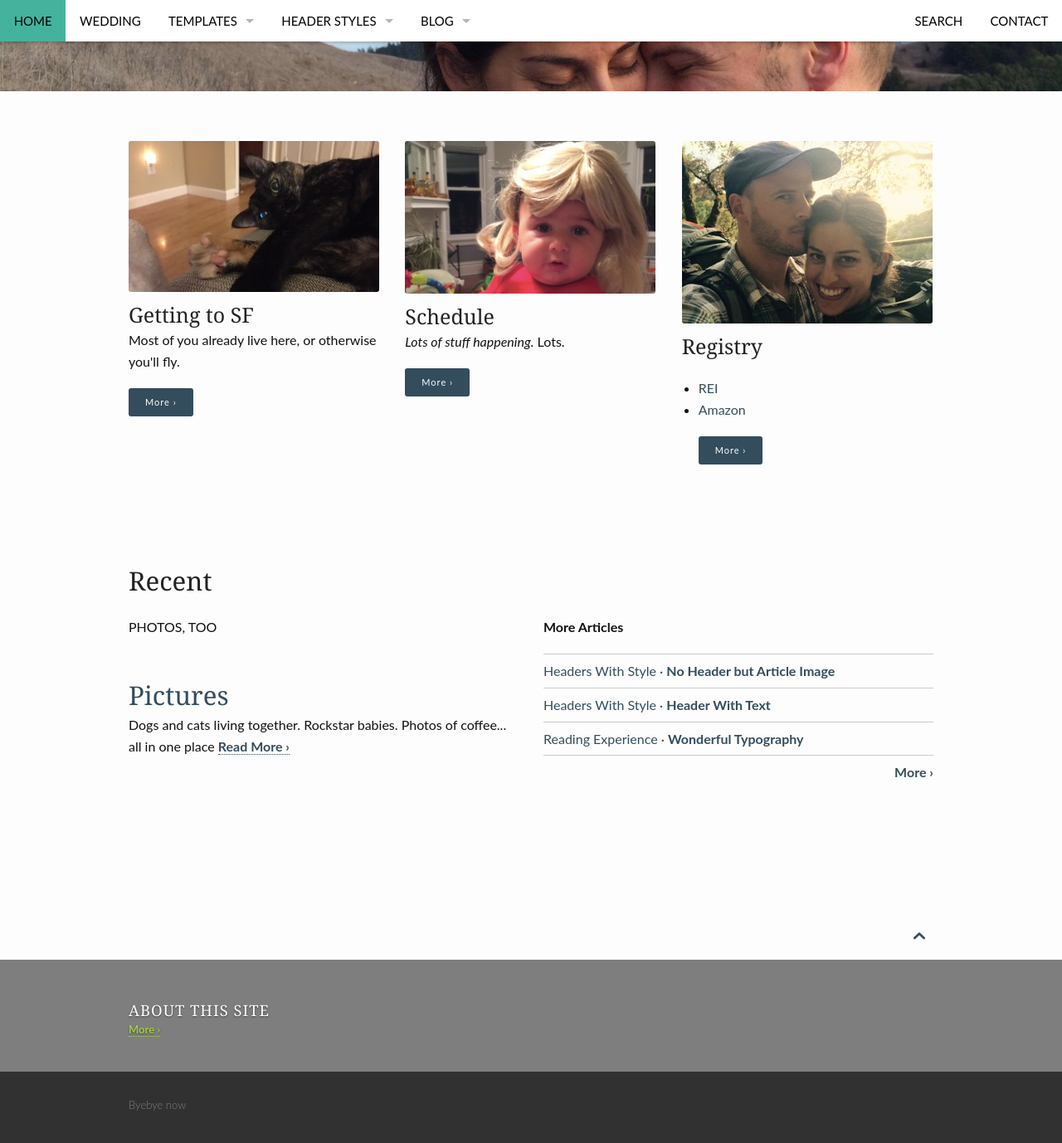
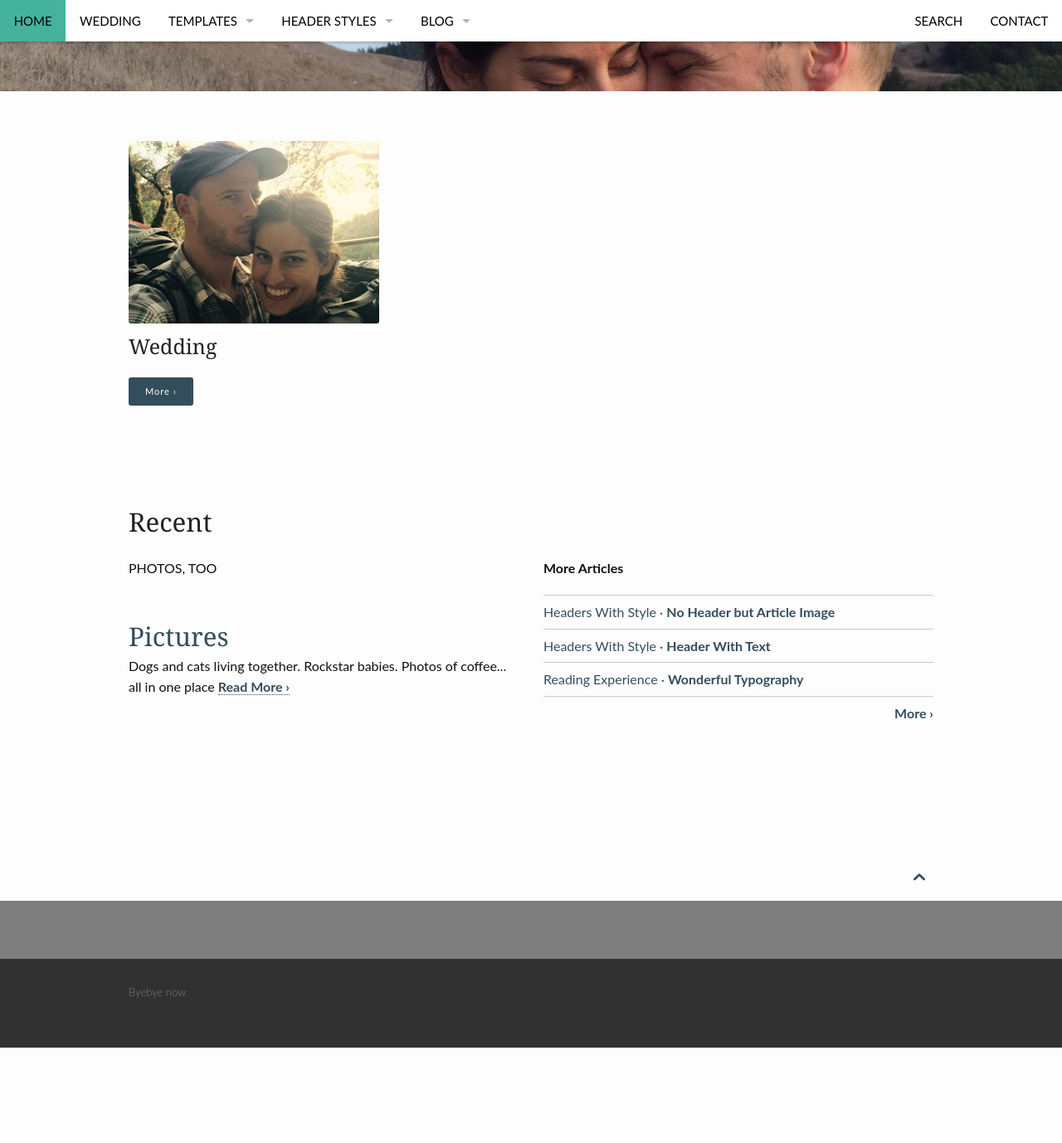
Before and after one commit to markjeffreymiller/gooddecisions.me, a Jekyll site: the page built from index.md, in a window 1280 px wide and 1400 px high, scrolled down 250 px. Shown: the top 1378 px of the window at 83% size. Built offline with Jekyll 4.4.1, drawn with Linux system fonts in a browser that asks for light colours; after the commit the page ends 1513 px from its top, so only the background shows below that.

Commit message:
minor fixes for homepage

```diff
--- a/_includes/footer.html
+++ b/_includes/footer.html
@@ -9,12 +9,11 @@
       <div id="footer">
         <div class="row">
           <div class="medium-6 large-5 columns">
-            <h5 class="shadow-black">{{ site.data.language.info_website }}</h5>
-
+            <!-- <h5 class="shadow-black">{{ site.data.language.info_website }}</h5>
             <p class="shadow-black">
               {{ site.description }}
               <a href="{{ site.url }}/info/">{{ site.data.language.more }}</a>
-            </p>
+            </p> -->
           </div><!-- /.large-6.columns -->
 
 
--- a/index.md
+++ b/index.md
@@ -10,21 +10,18 @@ header:
    # caption: "It's Road Trip"
    image_fullwidth: "ms/loveSplash.jpg"
 widget-1:
-    title: "Getting to SF"
-    url: '/fixme'
-    text: "Most of you already live here, or otherwise you'll fly."
-    image: ms/luCrazy302x182.jpg
-widget-2:
-    title: "Schedule"
-    url: '/fixme'
-    text: '<em>Lots of stuff happening.</em> Lots.<br>'
-    # video: '<a href="#" data-reveal-id="videoModal"><img src="http://phlow.github.io/feeling-responsive/images/start-video-feeling-responsive-302x182.jpg" width="302" height="182" alt=""></a>'
-    image: ms/enzo302x182.jpg
-widget-3:
-    title: "Registry"
-    url: 'fixme'
-    text: '<ul><li><a href="https://rei.com">REI</a><li><a href="http://www.amazon.com/registry/wedding/18PJAUXQVGHSJ">Amazon</a>'
+    title: "Wedding"
+    url: 'wedding'
+    text: ""
     image: ms/castlerock302x220.jpg
+#widget-2:
+#    title: "Other"
+#    text: '<em>Lots of stuff happening.</em> Lots.<br>'
+#    image: ms/enzo302x182.jpg
+#widget-3:
+#    title: "and more"
+#    text: '<ul><li><a href="https://rei.com">REI</a><li><a href="http://www.amazon.com/registry/wedding/18PJAUXQVGHSJ">Amazon</a>'
+#    image: ms/castlerock302x220.jpg
 ---
 
 
```
Also changed, not shown: _posts/wedding/2015-07-20-gallery.md (+2 -2 lines).
